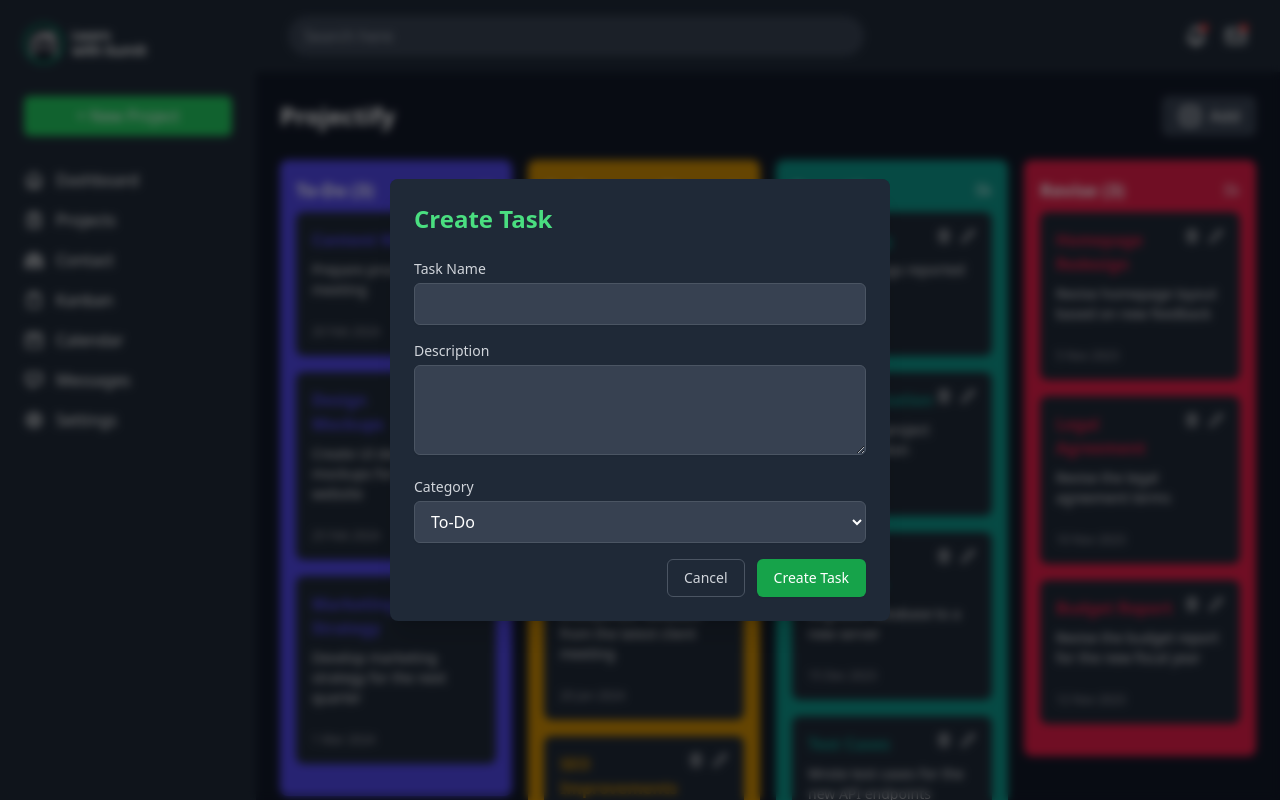
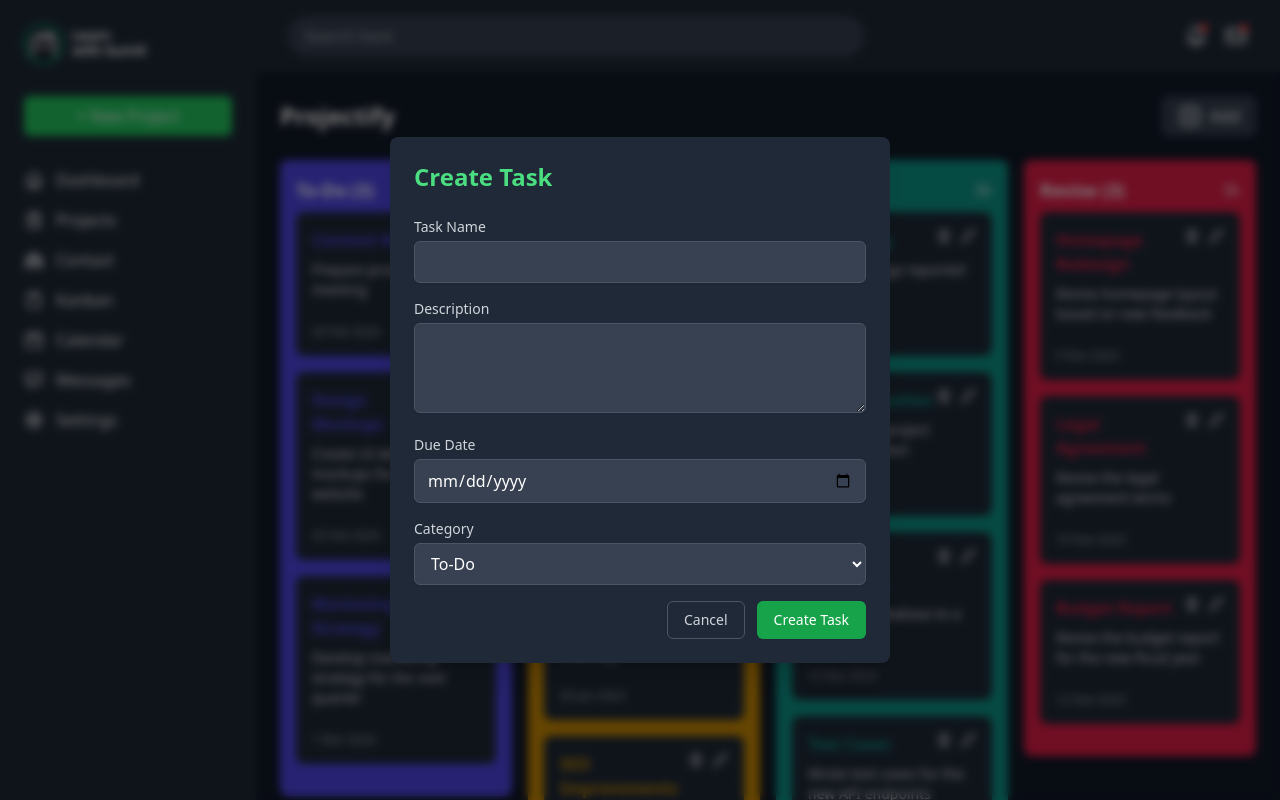
Before and after one commit to muhamash/project-manager, a React (Vite) app: page / in a window 1280 px wide. Both pictures are taken after a click on the button "Add". Built offline with nearby package versions, Linux system fonts and the light colour scheme.

Commit message:
add task init

```diff
--- a/src/components/AddTask.jsx
+++ b/src/components/AddTask.jsx
@@ -5,6 +5,7 @@ export default function AddTask({ onClose, onAdd }) {
     const [formData, setFormData] = useState({
         title: '',
         description: '',
+        date: '',
         category: 'todo',
     });
 
@@ -20,17 +21,17 @@ export default function AddTask({ onClose, onAdd }) {
         e.preventDefault();
         const newTask = {
             ...formData,
-            tags: formData.tags.split(',').map((tag) => tag.trim()),
             date: new Date().toISOString(),
         };
-        onAdd(formData.category, newTask);
+        onAdd( formData.category, newTask );
+        onClose();
     };
 
     return (
         <div className="w-[500px] min-w-[310px] rounded-lg bg-gray-800 shadow-xl backdrop-blur-md">
             <div className="p-6">
                 <h2 className="mb-6 text-2xl font-bold text-green-400">Create Task</h2>
-                <form onSubmit={handleSubmit}>
+                <form onSubmit={ handleSubmit }>
                     <div className="mb-4">
                         <label
                             htmlFor="title"
@@ -43,8 +44,8 @@ export default function AddTask({ onClose, onAdd }) {
                             id="title"
                             name="title"
                             required
-                            value={formData.title}
-                            onChange={handleChange}
+                            value={ formData.title }
+                            onChange={ handleChange }
                             className="w-full rounded-md border border-gray-600 bg-gray-700 px-3 py-2 text-white placeholder-gray-400 shadow-sm focus:border-green-500 focus:outline-none focus:ring-2 focus:ring-green-500"
                         />
                     </div>
@@ -59,10 +60,24 @@ export default function AddTask({ onClose, onAdd }) {
                             id="description"
                             name="description"
                             rows="3"
-                            value={formData.description}
-                            onChange={handleChange}
+                            value={ formData.description }
+                            onChange={ handleChange }
                             className="w-full rounded-md border border-gray-600 bg-gray-700 px-3 py-2 text-white placeholder-gray-400 shadow-sm focus:border-green-500 focus:outline-none focus:ring-2 focus:ring-green-500"
                         ></textarea>
+                    </div>
+                    <div className="mb-4">
+                        <label
+                            htmlFor="dueDate"
+                            className="mb-1 block text-sm font-medium text-gray-300"
+                        >Due Date</label>
+                        <input
+                            type="date"
+                            id="date"
+                            name="date"
+                            value={ formData.description }
+                            onChange={ handleChange }
+                            className="w-full rounded-md border border-gray-600 bg-gray-700 px-3 py-2 text-white shadow-sm focus:border-green-500 focus:outline-none focus:ring-2 focus:ring-green-500"
+                        />
                     </div>
                     <div className="mb-4">
                         <label
@@ -74,19 +89,20 @@ export default function AddTask({ onClose, onAdd }) {
                         <select
                             id="category"
                             name="category"
-                            value={formData.category}
-                            onChange={handleChange}
+                            value={ formData.category }
+                            onChange={ handleChange }
                             className="w-full rounded-md border border-gray-600 bg-gray-700 px-3 py-2 text-white shadow-sm focus:border-green-500 focus:outline-none focus:ring-2 focus:ring-green-500"
                         >
-                            <option value="todo">To-Do</option>
-                            <option value="inprogress">In Progress</option>
-                            <option value="done">Done</option>
+                            <option value="To-Do">To-Do</option>
+                            <option value="On Progress">On Progress</option>
+                            <option value="Done">Done</option>
+                            <option value="Revise">Revise</option>
                         </select>
                     </div>
 
                     <div className="flex justify-end space-x-3">
                         <button
-                            onClick={onClose}
+                            onClick={ onClose }
                             type="button"
                             className="rounded-md border border-gray-600 px-4 py-2 text-sm font-medium text-gray-300 hover:bg-gray-700 focus:outline-none focus:ring-2 focus:ring-green-500 focus:ring-offset-2 focus:ring-offset-gray-800"
                         >
--- a/src/components/ProjectifyHeader.jsx
+++ b/src/components/ProjectifyHeader.jsx
@@ -4,13 +4,15 @@ import AddTask from './AddTask';
 
 export default function ProjectifyHeader() {
     const [isModalOpen, setIsModalOpen] = React.useState(false);
-    const { addTask } = useTask
+    const { addTask } = useTask();
 
     const handleCloseModal = () => {
         setIsModalOpen(false);
     };
 
-    const handleAddTask = (category, task) => {
+    const handleAddTask = ( category, task ) =>
+    {
+        console.log( task, category );
         addTask(category, task);
         setIsModalOpen(false);
     };
--- a/src/components/TaskCard.jsx
+++ b/src/components/TaskCard.jsx
@@ -21,7 +21,7 @@ export default function TaskCard ( { task, categoryKey, handleDelete } )
         <div className="mb-4 rounded-lg bg-gray-800 p-4">
             <div className="flex justify-between">
                 <h4 className={ `mb-2 font-semibold ${colorFunction( categoryKey )}` }>
-                    { task.task || "default title" }
+                    { task.title || "default title" }
                 </h4>
                 <div className="flex gap-2">
                     {/* delete */ }
@@ -67,7 +67,7 @@ export default function TaskCard ( { task, categoryKey, handleDelete } )
                 </div>
             </div>
             <p className="mb-2 text-sm text-zinc-200">
-                { task.text || "default textdfg" }
+                { task.description || "default textdfg" }
             </p>
 
             <p className="mt-6 text-xs text-zinc-400">
--- a/src/components/TopBar.jsx
+++ b/src/components/TopBar.jsx
@@ -4,7 +4,7 @@ import SearchBox from "./SearchBox";
 
 export default function TopBar() {
     return (
-        <header className="flex items-center justify-between bg-gray-800 p-4">
+        <header className="w-full flex items-center justify-between bg-gray-800 p-4">
             <button className="lg:hidden">
                 <svg
                     className="h-6 w-6"
--- a/src/db/database.js
+++ b/src/db/database.js
@@ -4,20 +4,20 @@ const taskData = [
         "To-Do": [
             {
                 id: 1,
-                "task": "Content Writer",
-                "text": "Prepare proctor for client meeting",
+                "title": "Content Writer",
+                "description": "Prepare proctor for client meeting",
                 "date": "February 20, 2024"
             },
             {
                 id: 2,
-                "task": "Design Mockups",
-                "text": "Create UI design mockups for the new website",
+                "title": "Design Mockups",
+                "description": "Create UI design mockups for the new website",
                 "date": "February 25, 2024"
             },
             {
                 id: 3,
-                "task": "Marketing Strategy",
-                "text": "Develop marketing strategy for the next quarter",
+                "title": "Marketing Strategy",
+                "description": "Develop marketing strategy for the next quarter",
                 "date": "March 1, 2024"
             }
         ]
@@ -27,32 +27,32 @@ const taskData = [
         "On Progress": [
             {
                 id: 1,
-                "task": "API Integration",
-                "text": "Integrate payment gateway API",
+                "title": "API Integration",
+                "description": "Integrate payment gateway API",
                 "date": "January 15, 2024"
             },
             {
                 id: 2,
-                "task": "Performance Optimization",
-                "text": "Improve loading times on the main dashboard",
+                "title": "Performance Optimization",
+                "description": "Improve loading times on the main dashboard",
                 "date": "January 18, 2024"
             },
             {
                 id: 3,
-                "task": "Client Feedback",
-                "text": "Incorporate feedback from the latest client meeting",
+                "title": "Client Feedback",
+                "description": "Incorporate feedback from the latest client meeting",
                 "date": "January 20, 2024"
             },
             {
                 id: 4,
-                "task": "SEO Improvements",
-                "text": "Implement SEO best practices for the blog section",
+                "title": "SEO Improvements",
+                "description": "Implement SEO best practices for the blog section",
                 "date": "January 22, 2024"
             },
             {
                 id: 5,
-                "task": "Code Review",
-                "text": "Review the latest feature branch for bugs",
+                "title": "Code Review",
+                "description": "Review the latest feature branch for bugs",
                 "date": "March 5, 2024"
             }
         ]
@@ -62,26 +62,26 @@ const taskData = [
         "Done": [
             {
                 id: 1,
-                "task": "Bug Fixing",
-                "text": "Resolved bugs reported by QA",
+                "title": "Bug Fixing",
+                "description": "Resolved bugs reported by QA",
                 "date": "December 10, 2023"
             },
             {
                 id: 2,
-                "task": "Documentation",
-                "text": "Completed project documentation",
+                "title": "Documentation",
+                "description": "Completed project documentation",
                 "date": "December 12, 2023"
             },
             {
                 id: 3,
-                "task": "Database Migration",
-                "text": "Migrated database to a new server",
+                "title": "Database Migration",
+                "description": "Migrated database to a new server",
                 "date": "December 15, 2023"
             },
             {
                 id: 4,
-                "task": "Test Cases",
-                "text": "Wrote test cases for the new API endpoints",
+                "title": "Test Cases",
+                "description": "Wrote test cases for the new API endpoints",
                 "date": "December 18, 2023"
             }
         ]
@@ -91,20 +91,20 @@ const taskData = [
         "Revise": [
             {
                 id: 1,
-                "task": "Homepage Redesign",
-                "text": "Revise homepage layout based on new feedback",
+                "title": "Homepage Redesign",
+                "description": "Revise homepage layout based on new feedback",
                 "date": "November 5, 2023"
             },
             {
                 id: 2,
-                "task": "Legal Agreement",
-                "text": "Revise the legal agreement terms",
+                "title": "Legal Agreement",
+                "description": "Revise the legal agreement terms",
                 "date": "November 10, 2023"
             },
             {
                 id: 3,
-                "task": "Budget Report",
-                "text": "Revise the budget report for the new fiscal year",
+                "title": "Budget Report",
+                "description": "Revise the budget report for the new fiscal year",
                 "date": "November 12, 2023"
             }
         ]
```
